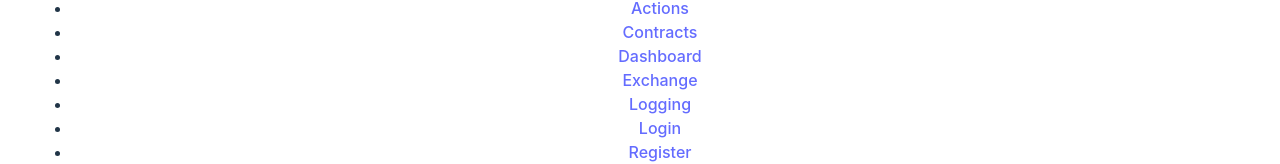
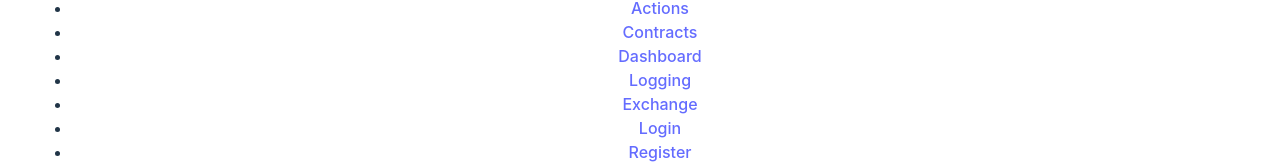
Before and after one commit to Alfiarze/alfiarze-collabothon, a React (Vite) app in the folder app/: page /filiptest in a window 1280 px wide. Shown: the part 148-312 px from the top of the page. Built offline with nearby package versions, Linux system fonts and the light colour scheme.

Commit message:
links repair

```diff
--- a/app/src/App.tsx
+++ b/app/src/App.tsx
@@ -42,10 +42,10 @@ function App() {
               <Link to="/Dashboard">Dashboard</Link>
             </li>
             <li>
-              <Link to="/Exchange">Exchange</Link>
+              <Link to="/Logging">Logging</Link>
             </li>
             <li>
-              <Link to="/Logging">Logging</Link>
+              <Link to="/Exchange">Exchange</Link>
             </li>
             <li>
               <Link to="/Login">Login</Link>
@@ -83,15 +83,15 @@ function App() {
           <Route path="/dashboard" component={Dashboard} />
           <Route path="/exchange" component={Exchange} />
           <Route path="/filiptest" component={Filiptest} />
-          <Route path="/" component={Home} />
           <Route path="/logging" component={Logging} />
           <Route path="/login" component={Login} />
           <Route path="/offer" component={Offer} />
           <Route path="/register" component={Register} />
           <Route path="/schelude" component={Schelude} />
           <Route path="/support" component={Support} />
-          <Route path="/survey" component={Survey} />
+          <Route path="/Survey" component={Survey} />
           <Route path="/transfers" component={Transfers} />
+          <Route path="/" component={Home} />
         </Switch>
         </div>
 
```
